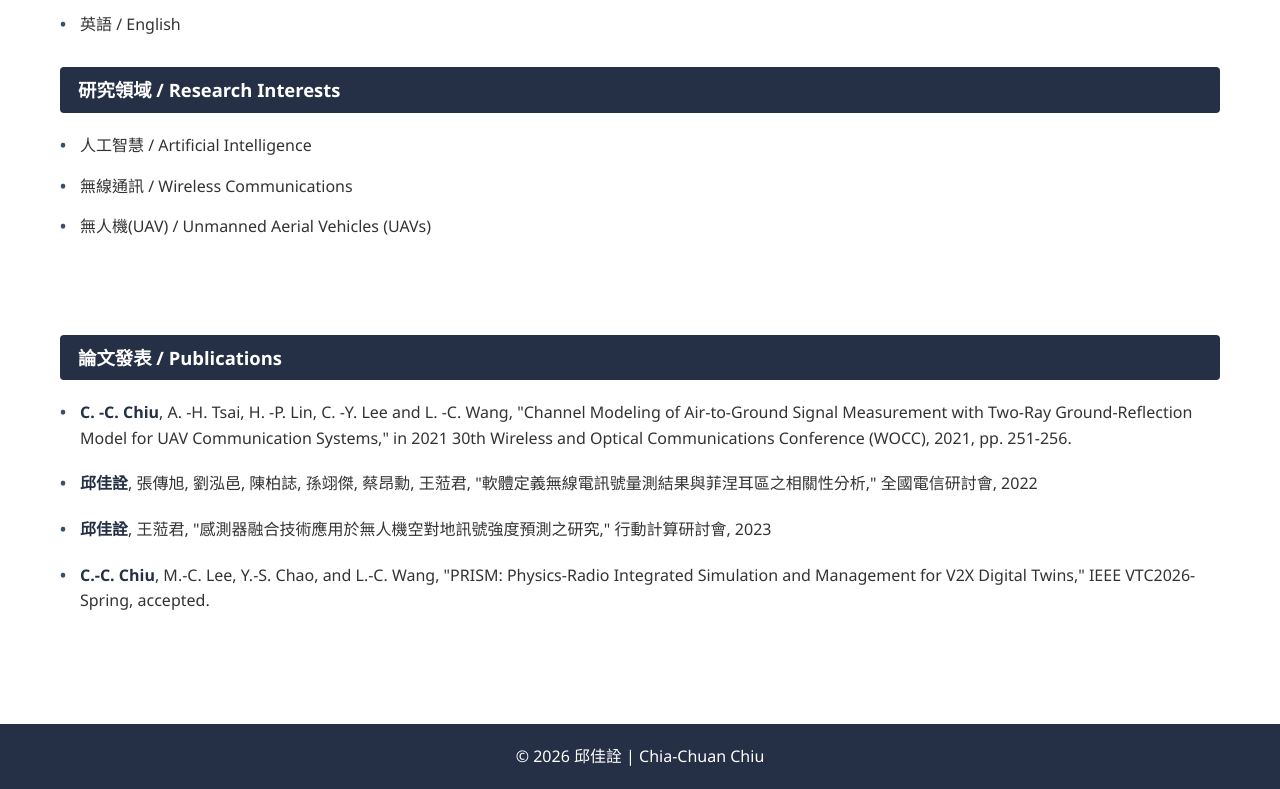
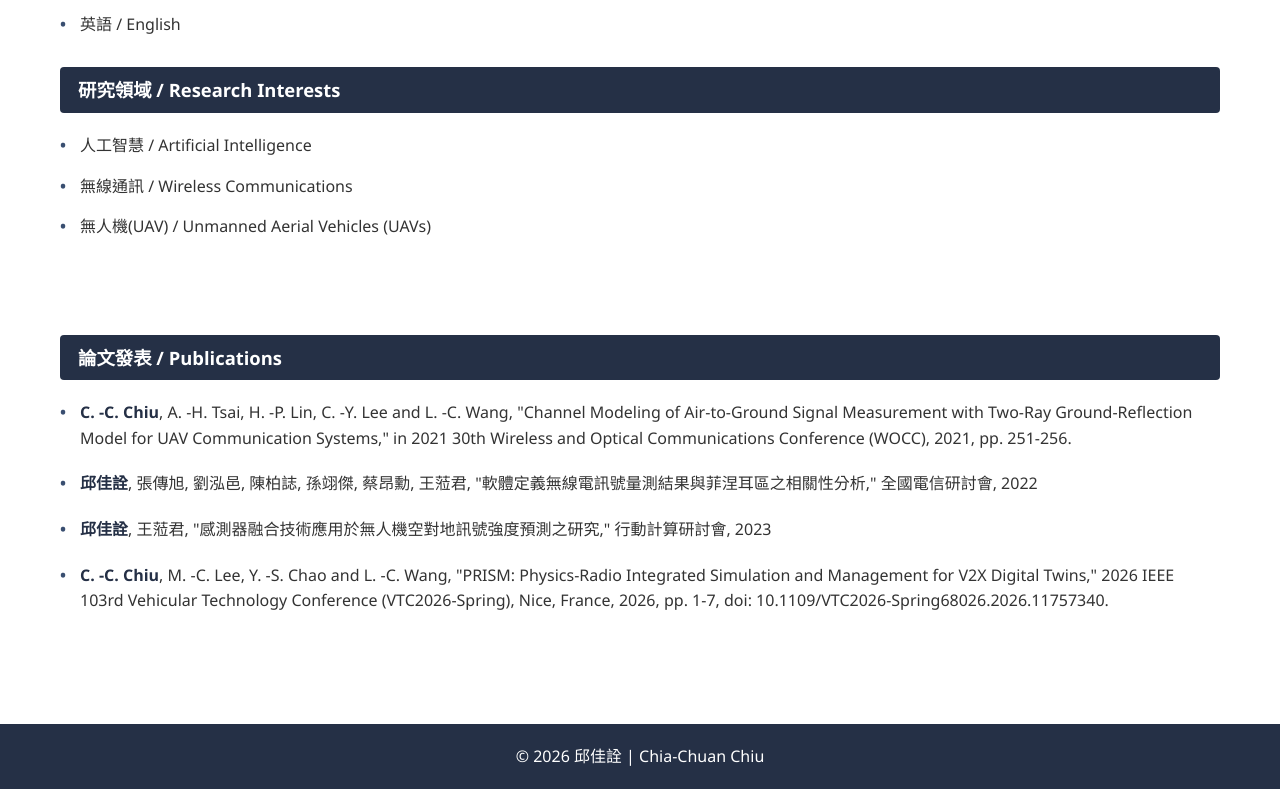
Before and after one commit to s87315teve/s87315teve.github.io, a plain HTML site: page index.html in a window 1280 px wide. Shown: the part 2360-3149 px from the top of the page. Drawn offline with Linux system fonts and the light colour scheme.

Commit message:
Update PRISM paper citation with IEEE Xplore publication info
Co-Authored-By: Claude Opus 5.5 <noreply@anthropic.com>
Claude-Session: https://claude.ai/code/session_012NtHrmWiFgW5yT8TFwkTAo

```diff
--- a/index.html
+++ b/index.html
@@ -647,7 +647,7 @@
                     <span class="me">邱佳詮</span>, 王蒞君, "感測器融合技術應用於無人機空對地訊號強度預測之研究," 行動計算研討會, 2023
                 </li>
                 <li class="publication-item">
-                    <span class="me">C.-C. Chiu</span>, M.-C. Lee, Y.-S. Chao, and L.-C. Wang, "PRISM: Physics-Radio Integrated Simulation and Management for V2X Digital Twins," IEEE VTC2026-Spring, accepted.
+                    <span class="me">C. -C. Chiu</span>, M. -C. Lee, Y. -S. Chao and L. -C. Wang, "PRISM: Physics-Radio Integrated Simulation and Management for V2X Digital Twins," 2026 IEEE 103rd Vehicular Technology Conference (VTC2026-Spring), Nice, France, 2026, pp. 1-7, doi: 10.1109/VTC2026-Spring68026.2026.11757340.
                 </li>
             </ul>
         </section>
```
Also changed, not shown: 1 other file.
